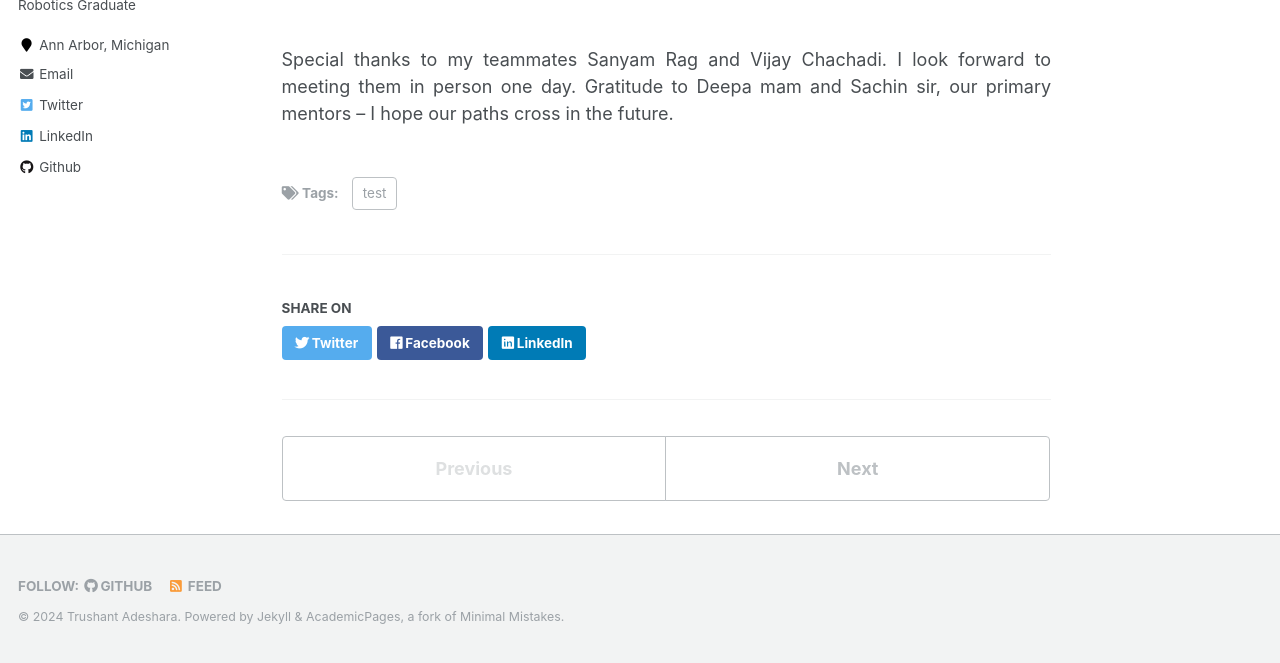
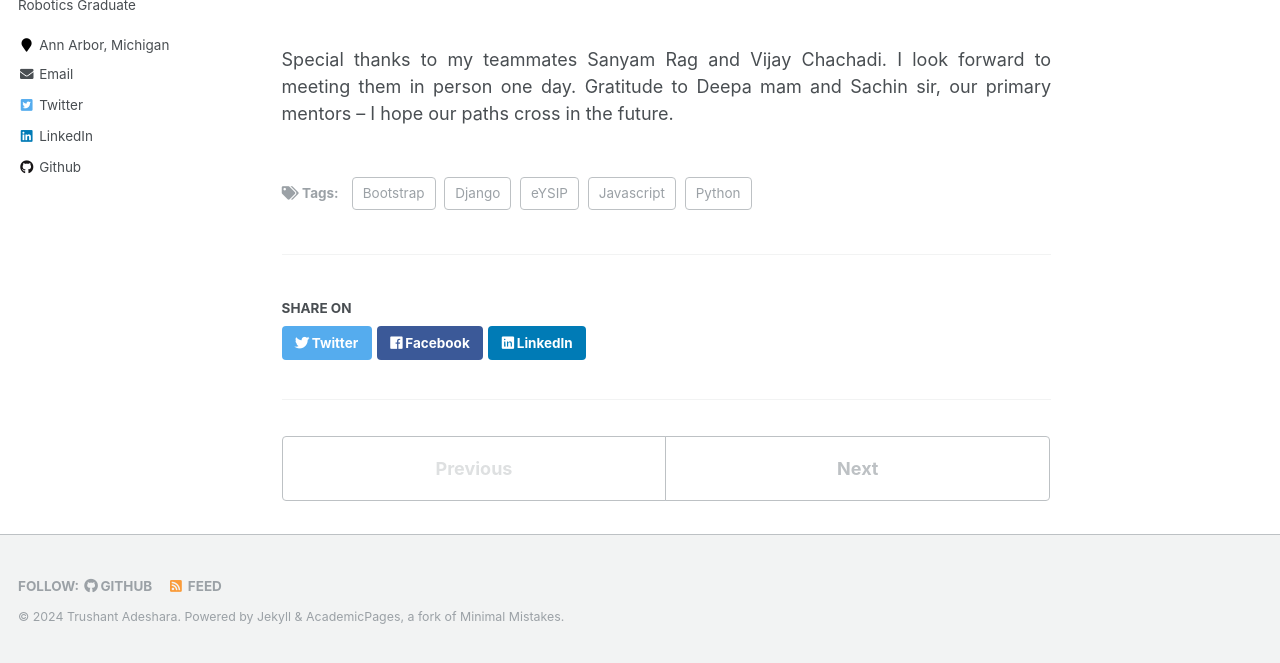
Before and after one commit to trushant05/trushant05.github.io, a Jekyll site: the page built from _work/2020-07-10-work-1.md, in a window 1280 px wide and 900 px high, scrolled down 2086 px, cut to the strip 237-900 px from the top of the window. Built offline with Jekyll 4.4.1, drawn with Linux system fonts in a browser that asks for light colours.

Commit message:
update tags

```diff
--- a/_work/2020-07-10-work-1.md
+++ b/_work/2020-07-10-work-1.md
@@ -6,7 +6,11 @@ permalink: /work/eysip/
 date: 2020-07-10
 location: "Remote"
 tags:
-  - test
+  - eYSIP
+  - Django
+  - Bootstrap
+  - Python
+  - Javascript
 ---
 
 <p style="text-align: center">
```
